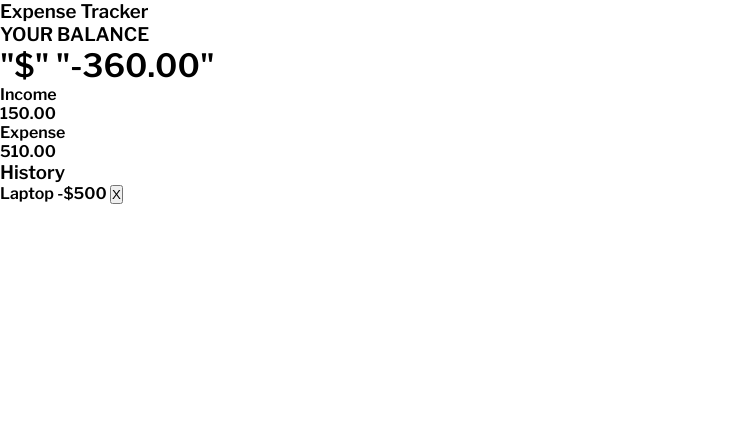
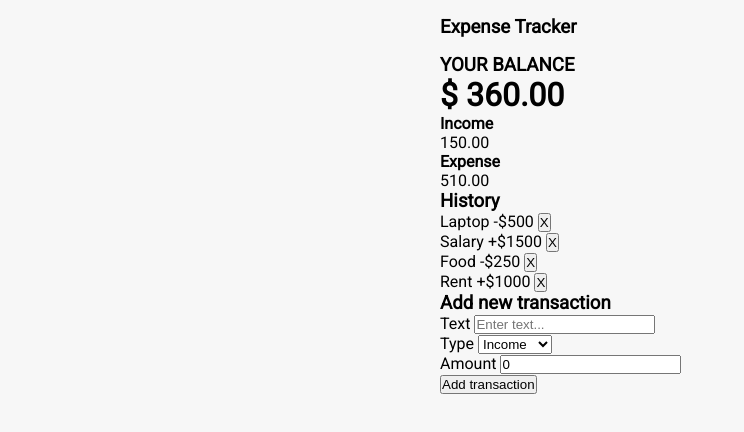
Before and after one commit to Gowtham1802/Expense-Tracker, a plain HTML site: page index.html in a window 1280 px wide. Shown: the whole page, without its empty margins (0-744 px from the left). Drawn offline with nearby package versions, Linux system fonts and the light colour scheme; a web font is replaced by a local one.

Commit message:
add css codes

```diff
--- a/index.html
+++ b/index.html
@@ -18,8 +18,7 @@
     <div class="container1">
       <h3>YOUR BALANCE</h3>
       <h1>
-        "$"
-        "-360.00"
+        $ 360.00
       </h1>
       <div class="income-expense">
         <div class="income">
@@ -39,7 +38,41 @@
              <span class="amt">-$500</span>
              <button>X</button>
           </li>
+          <li class="list-items">
+            Salary
+            <span class="amt">+$1500</span>
+            <button>X</button>
+          </li>
+          <li class="list-items">
+            Food
+            <span class="amt">-$250</span>
+            <button>X</button>
+          </li>
+          <li class="list-items">
+            Rent
+            <span class="amt">+$1000</span>
+            <button>X</button>
+          </li>
         </ul>
+      </div>
+      <div class="transaction">
+        <h3>Add new transaction</h3>
+        <form action="#">
+          <div class="form">
+            <label for="text">Text</label>
+            <input type="text" placeholder="Enter text..." value="">
+          </div>
+          <label for="amount">Type</label>
+          <select name="salary" id="income">
+            <option value="income">Income</option>
+            <option value="expense">Expense</option>
+          </select>
+          <div class="form">
+            <label for="amount">Amount</label>
+            <input type="number" placeholder="Enter amount..." value="0">
+          </div>
+          <button class="btn">Add transaction</button>
+        </form>
       </div>
     </div>
   </div>
--- a/style.css
+++ b/style.css
@@ -1,10 +1,50 @@
+@import url('https://fonts.googleapis.com/css2?family=Open+Sans&family=Roboto&display=swap');
+
 *{
   margin: 0;
   padding: 0;
   box-sizing: border-box;
 }
 
+html{
+  font-size: 16px;
+}
+
+:root {
+  --var-clr-green: #2ECC71;
+  --var-clr-red: #C0392B;
+  --var-clr-bg: #f7f7f7;
+  --var-clr-input-border: rgb(182, 182, 182);
+  --var-clr-font: #393A57;
+}
+
 body{
-  font-family: 'Libre Franklin', sans-serif;
+  width: 100vw;
+  min-height: 100vh;
+  display: flex;
+  flex-direction: column;
+  justify-content: flex-start;
+  align-items: center;
+  font-family: 'Roboto', sans-serif;
+  background-color: var(--var-clr-bg);
   /* font-family: 'Victor Mono', monospace; */
 }
+
+.history-list{
+  list-style: none;
+}
+
+.total-container{
+  width: 25rem;
+  padding-top: 1rem;
+  display: flex;
+  flex-direction: column;
+  justify-content: center;
+  align-items: flex-start;
+  gap: 1rem;
+}
+
+.container1{
+  display: flex;
+  flex-direction: column;
+}
```
